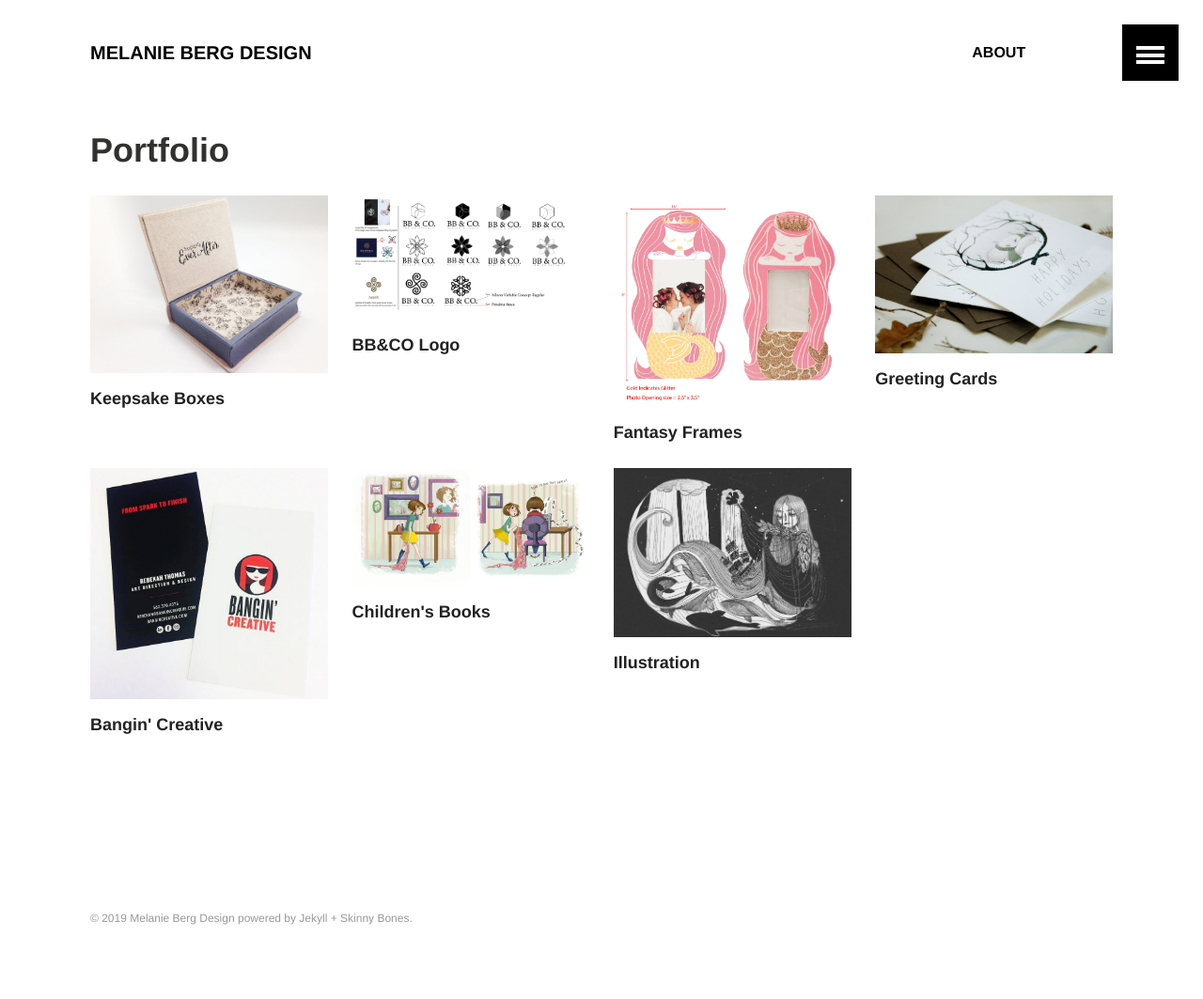
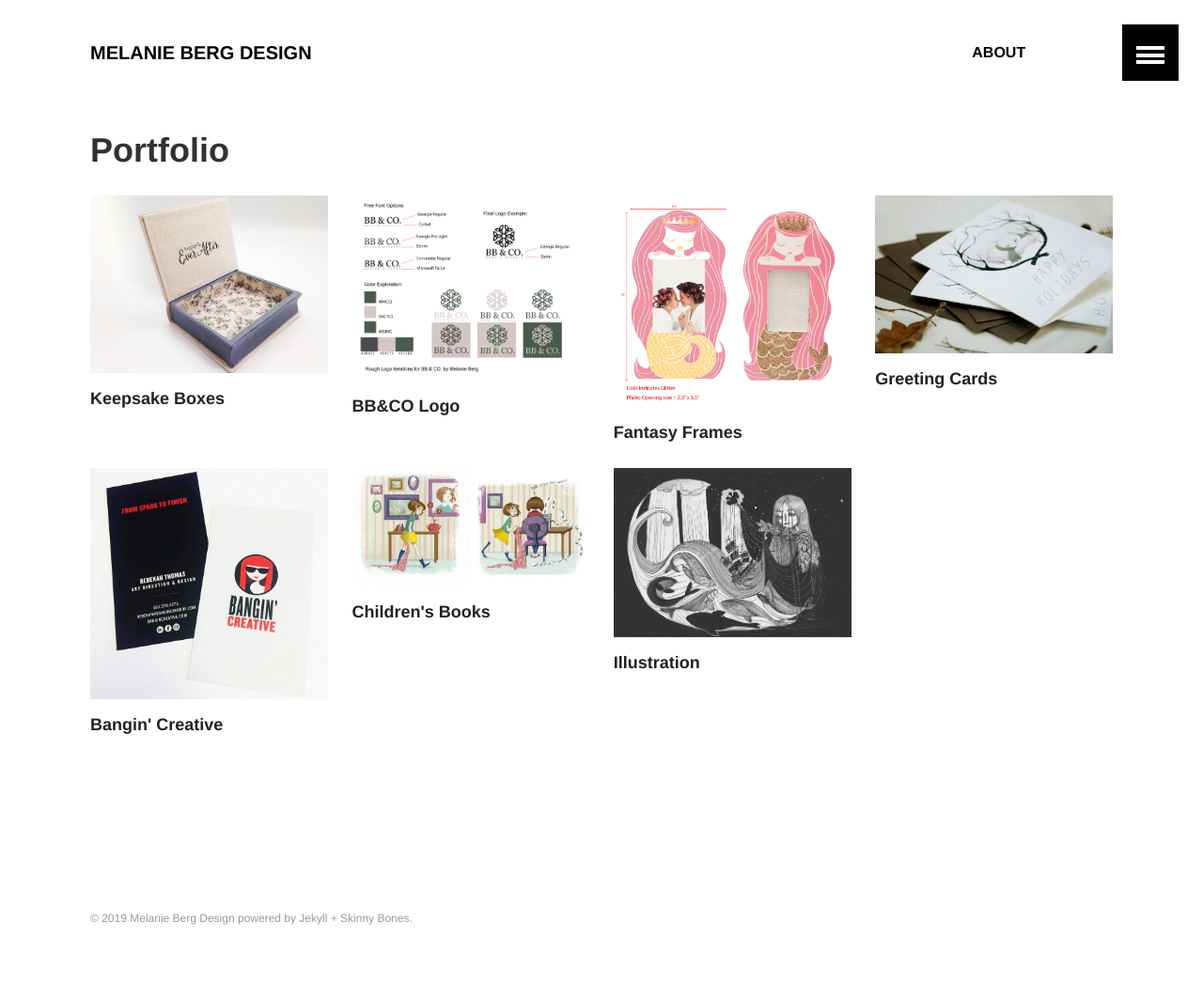
Before and after one commit to angiehemans/melanie-portfolio, a Jekyll site: the page built from index.md, in a window 1280 px wide. Shown: the whole page at 94% size. Built offline with Jekyll 4.4.1, drawn with Linux system fonts in a browser that asks for light colours.

Commit message:
Updated Bb And Co Logo

```diff
--- a/_posts/2019-03-01-bb-and-co-logo.markdown
+++ b/_posts/2019-03-01-bb-and-co-logo.markdown
@@ -6,7 +6,7 @@ categories:
 tags:
 - Design
 - Logo
-image: "/uploads/bbandco_vector_iterations_v3.gif"
+image: "/uploads/bbandco_freefonts_colorexploration_v1.gif"
 ---
 
 ![bbandco_vector_iterations_v3.gif](/uploads/bbandco_vector_iterations_v3.gif)
```
